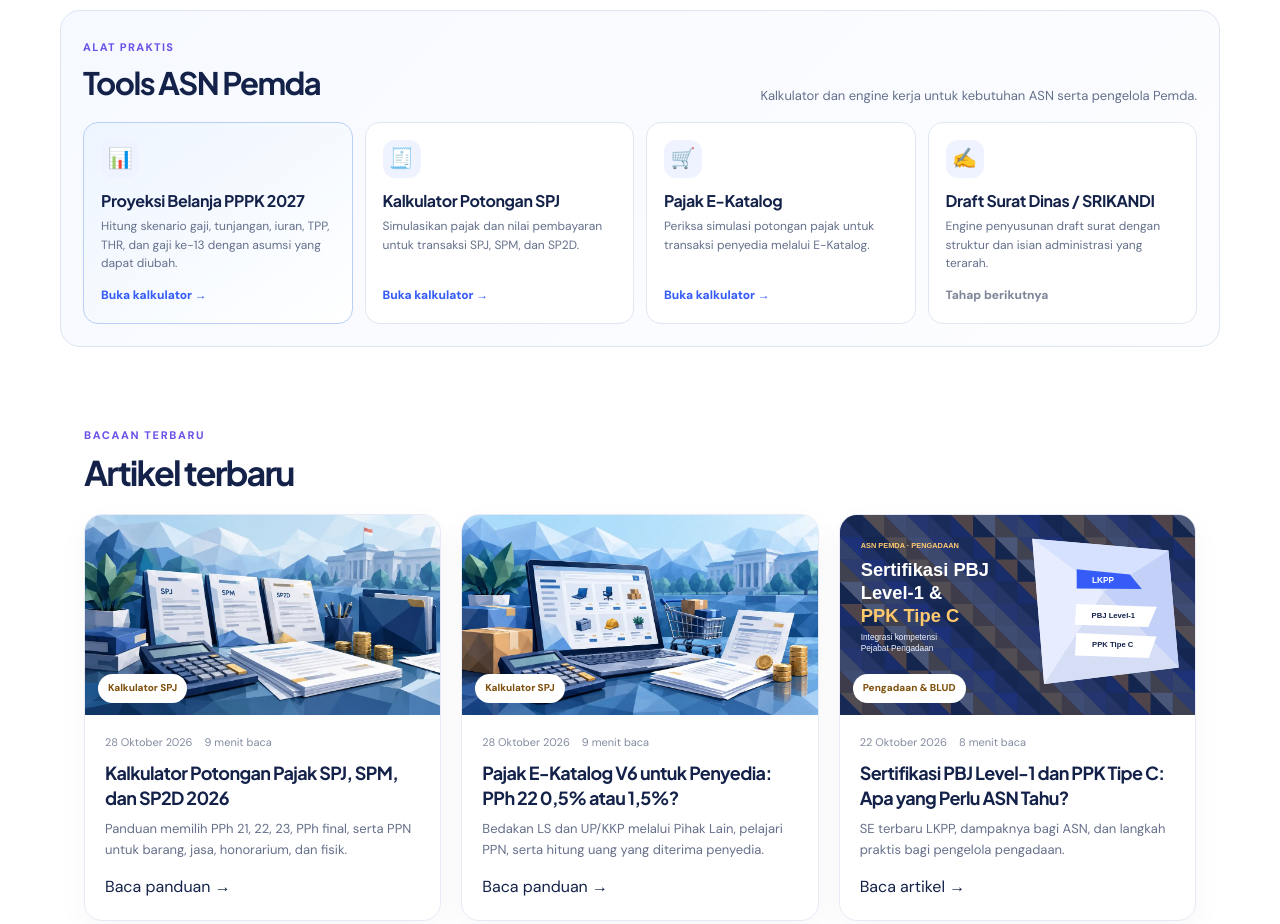
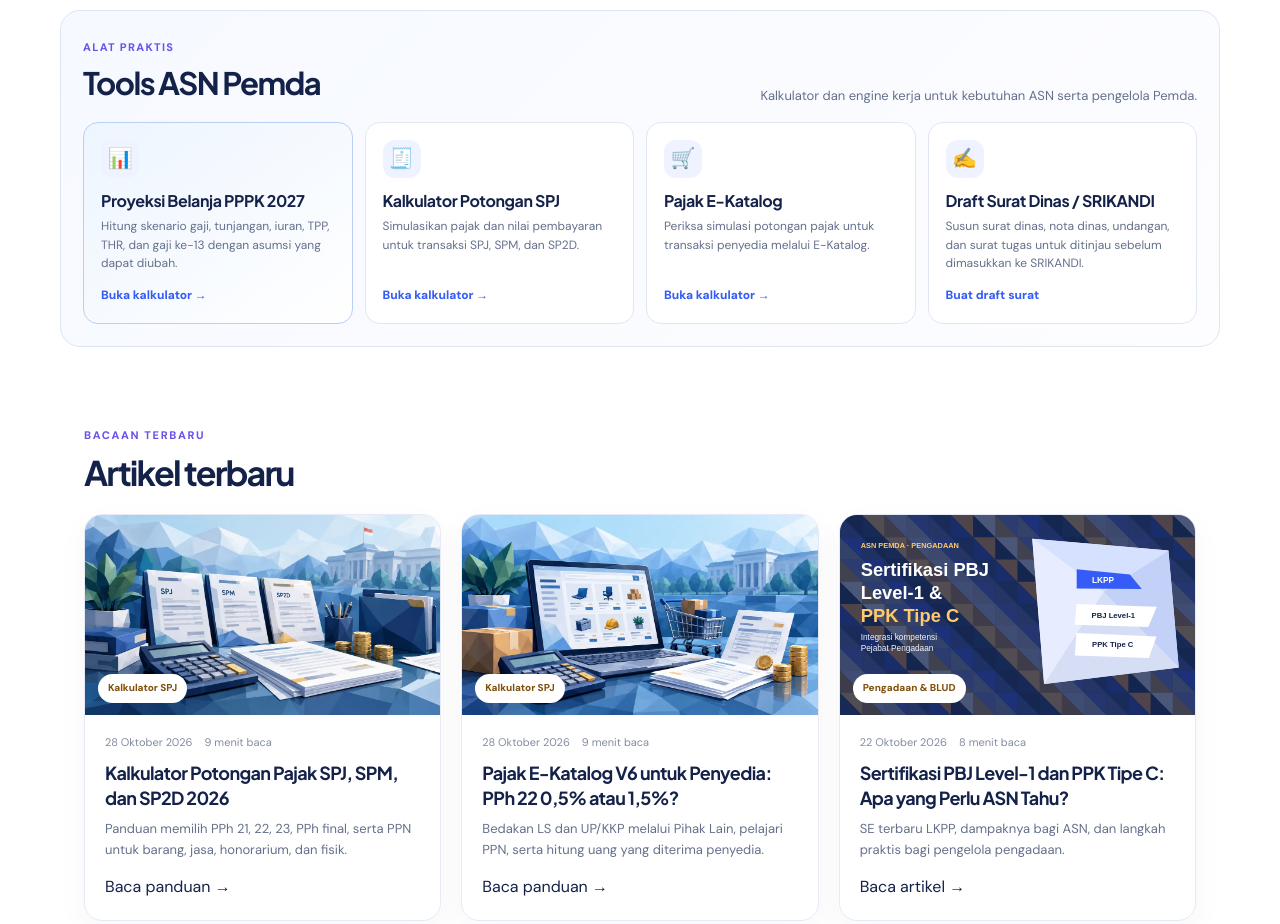
Before and after one commit to wiztechid/asnpemda, a plain HTML site: page index.html in a window 1280 px wide. Shown: the part 820-1744 px from the top of the page. Drawn offline with Linux system fonts and the light colour scheme.

Commit message:
Link SRIKANDI draft engine from homepage

```diff
--- a/index.html
+++ b/index.html
@@ -61,7 +61,7 @@
 <article class="engine-card featured"><span class="engine-icon" aria-hidden="true">📊</span><h3>Proyeksi Belanja PPPK 2027</h3><p>Hitung skenario gaji, tunjangan, iuran, TPP, THR, dan gaji ke-13 dengan asumsi yang dapat diubah.</p><a href="/kalkulator-pppk-2027.html">Buka kalkulator →</a></article>
 <article class="engine-card"><span class="engine-icon" aria-hidden="true">🧾</span><h3>Kalkulator Potongan SPJ</h3><p>Simulasikan pajak dan nilai pembayaran untuk transaksi SPJ, SPM, dan SP2D.</p><a href="/kalkulator-spm-sp2d.html">Buka kalkulator →</a></article>
 <article class="engine-card"><span class="engine-icon" aria-hidden="true">🛒</span><h3>Pajak E-Katalog</h3><p>Periksa simulasi potongan pajak untuk transaksi penyedia melalui E-Katalog.</p><a href="/kalkulator-pajak-ekatalog.html">Buka kalkulator →</a></article>
-<article class="engine-card"><span class="engine-icon" aria-hidden="true">✍️</span><h3>Draft Surat Dinas / SRIKANDI</h3><p>Engine penyusunan draft surat dengan struktur dan isian administrasi yang terarah.</p><span class="coming">Tahap berikutnya</span></article>
+<article class="engine-card"><span class="engine-icon" aria-hidden="true">✍️</span><h3>Draft Surat Dinas / SRIKANDI</h3><p>Susun surat dinas, nota dinas, undangan, dan surat tugas untuk ditinjau sebelum dimasukkan ke SRIKANDI.</p><a href="/draft-surat-srikandi.html">Buat draft surat</a></article>
 </div></div></section>
 <section class="home-articles shell" id="artikel-terbaru" aria-labelledby="latest-title">
   <div class="home-section-heading">
```
